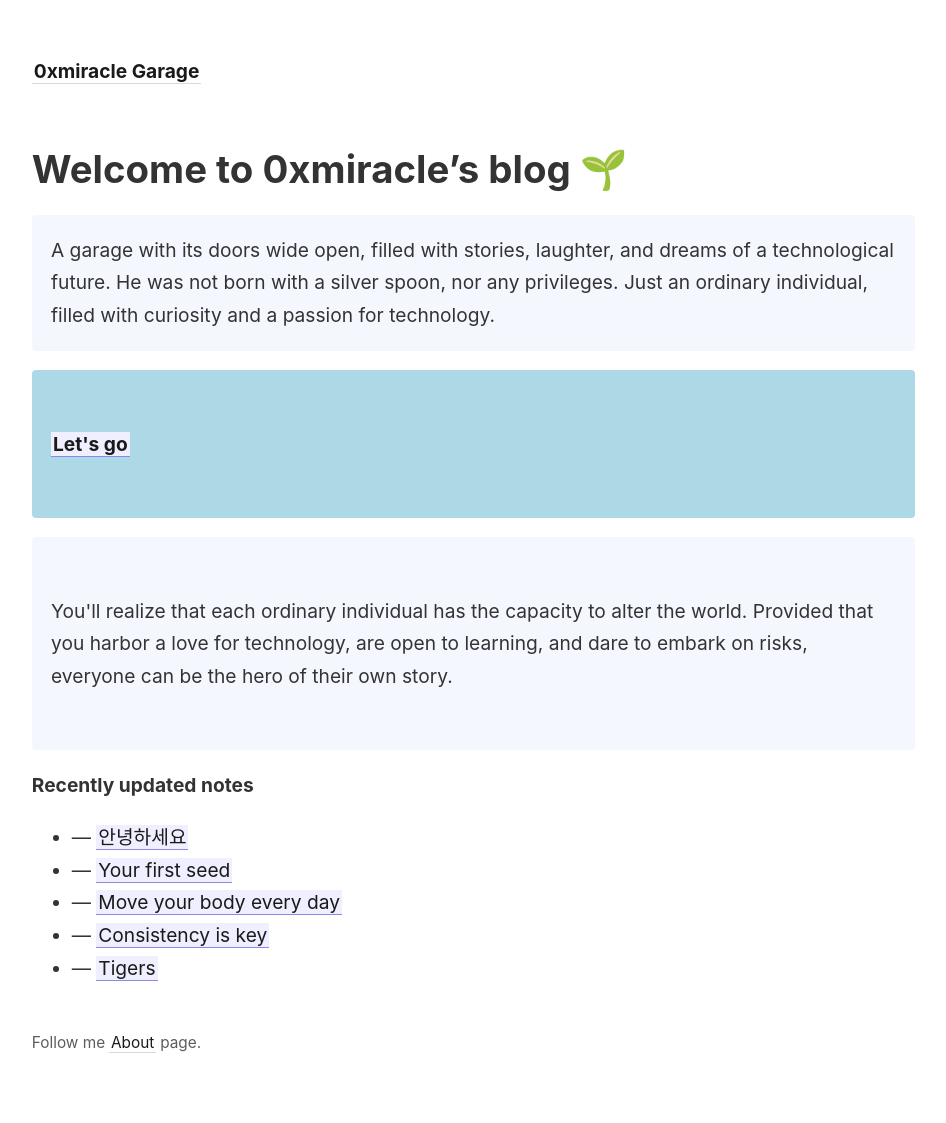
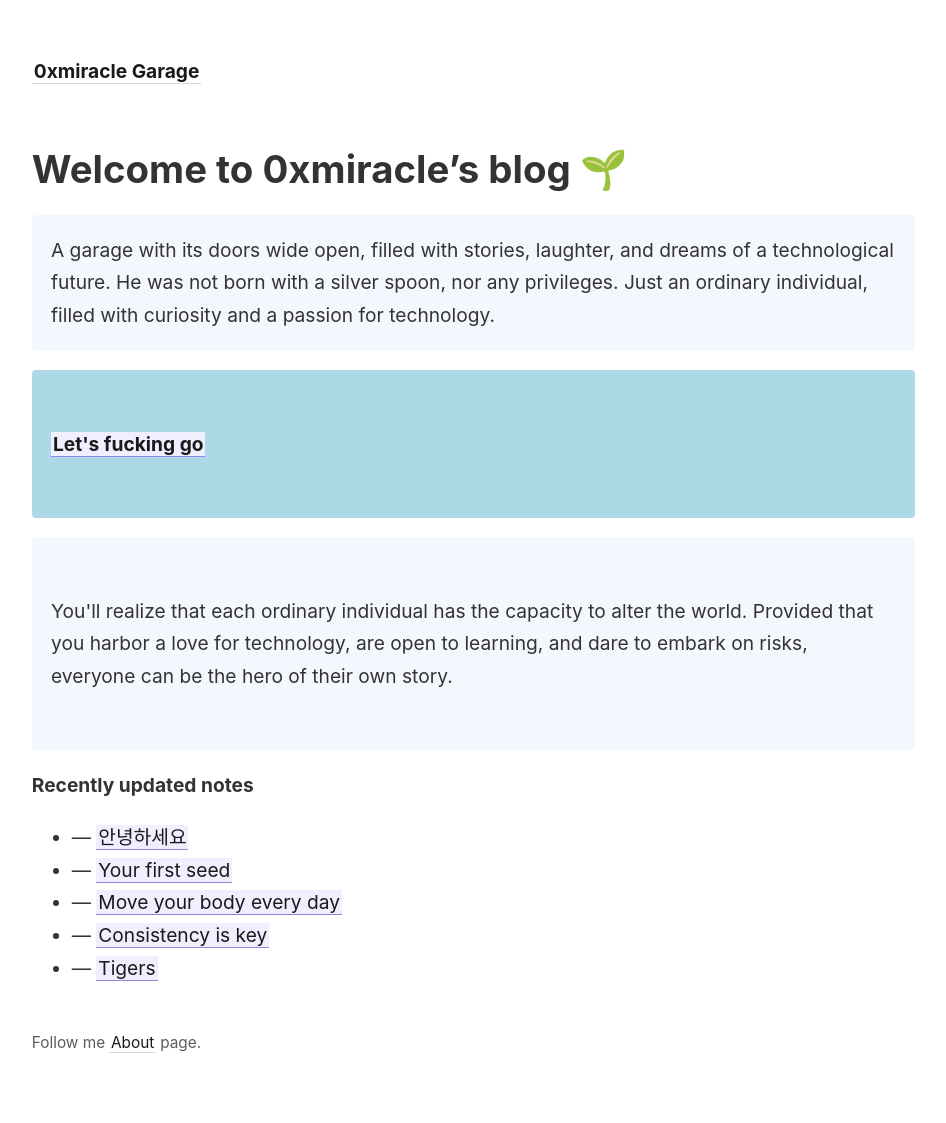
Before and after one commit to lkyxuan/bbbblog, a Jekyll site: the page built from _pages/index.md, in a window 1280 px wide. Shown: the whole page, without its empty margins (45-991 px from the left). Built offline with Jekyll 4.4.1, drawn with Linux system fonts in a browser that asks for light colours.

Commit message:
vault backup: 2023-07-14 04:41:43
Affected files:
_pages/index.md

```diff
--- a/_pages/index.md
+++ b/_pages/index.md
@@ -13,7 +13,7 @@ permalink: /
  A garage with its doors wide open, filled with stories, laughter, and dreams of a technological future. He was not born with a silver spoon, nor any privileges.  Just an ordinary individual, filled with curiosity and a passion for technology.
 </p>
 <p style="padding: 3em 1em; background: #add8e6; border-radius: 4px;">
-<span style="font-weight: bold">[[Content Index|Let's go]]</span>
+<span style="font-weight: bold">[[Content Index|Let's fucking go]]</span>
 </p>
 <p style="padding: 3em 1em; background: #f5f7ff; border-radius: 4px;">
 You'll realize that each ordinary individual has the capacity to alter the world. Provided that you harbor a love for technology, are open to learning, and dare to embark on risks, everyone can be the hero of their own story.
```
